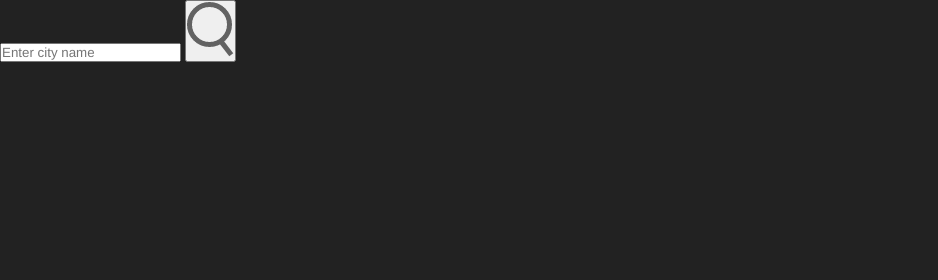
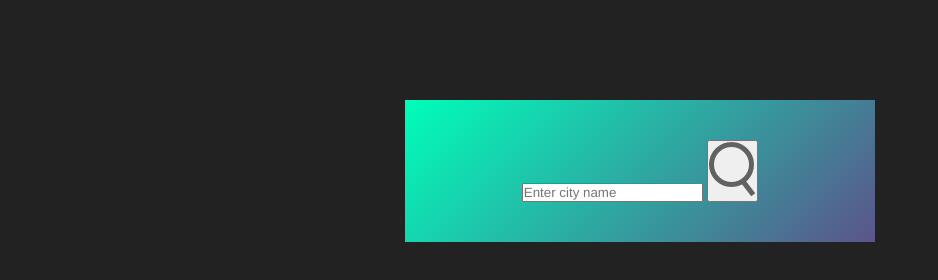
Before and after one commit to TejalAGunjal/Weather-App, a plain HTML site: page index.html in a window 1280 px wide. Shown: the whole page, without its empty margins (0-938 px from the left). Drawn offline with Linux system fonts and the light colour scheme.

Commit message:
styling of card

```diff
--- a/style.css
+++ b/style.css
@@ -8,3 +8,14 @@
 body {
   background: #222;
 }
+
+.card {
+  width: 90%;
+  max-width: 470px;
+  background: linear-gradient(135deg, #00feba, #5b548a);
+  color: #fff;
+  margin: 100px auto 0;
+  border: radius 100px;
+  padding: 40px 35px;
+  text-align: center;
+}
```
